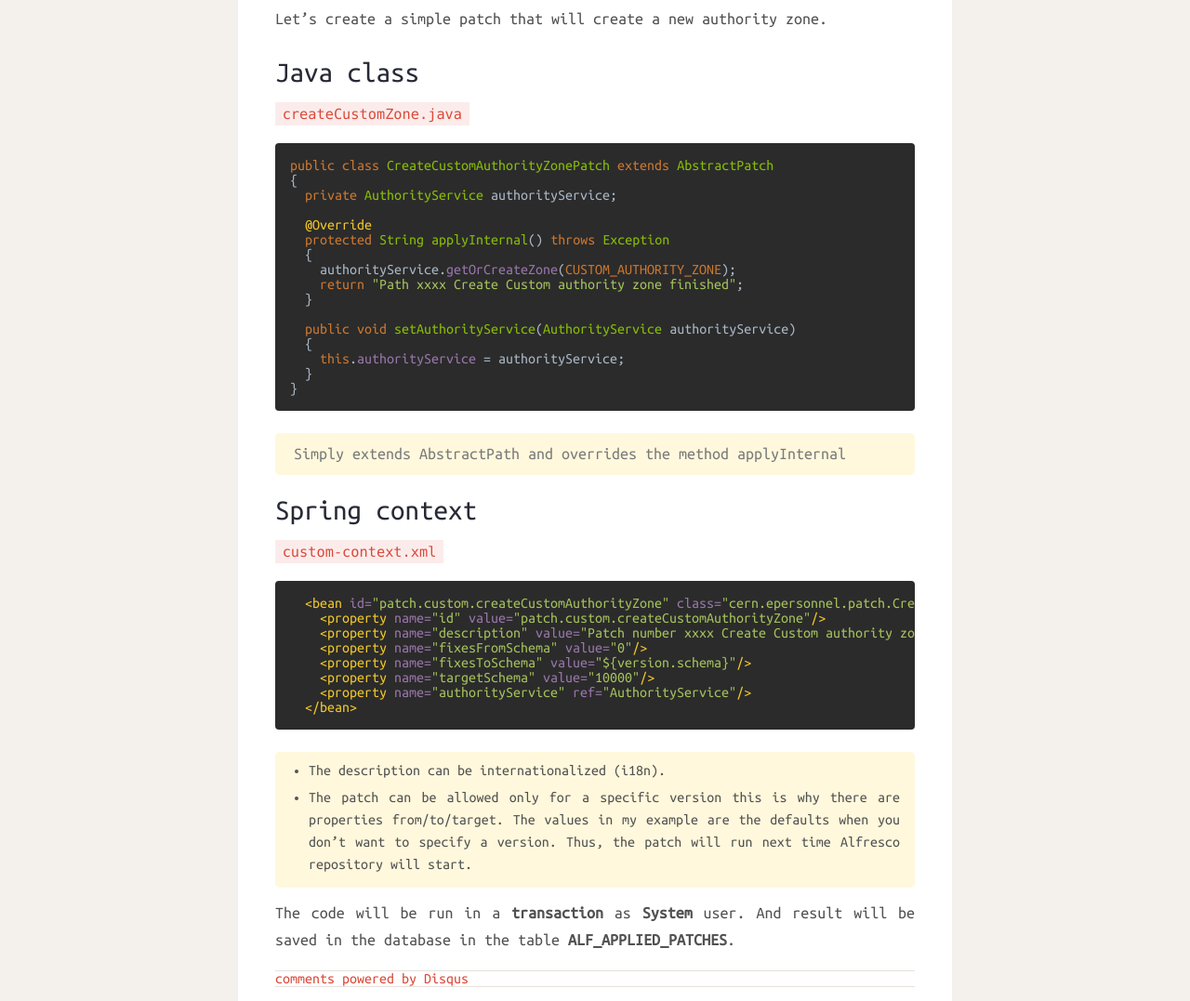
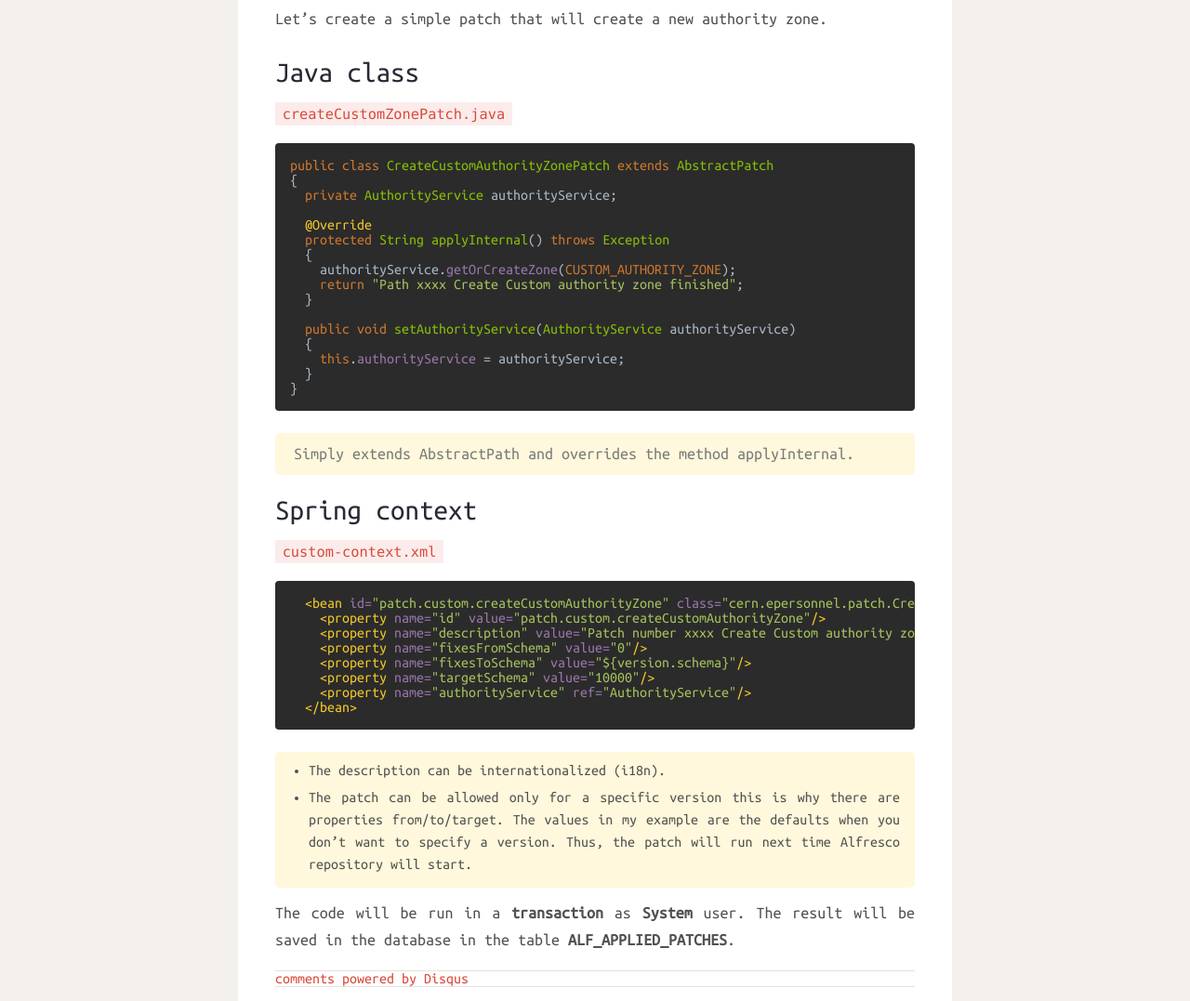
Before and after one commit to TheWeirdDev/theweirddev.github.io, a Jekyll site: the page built from _posts/2016-03-10-alfresco-patch.markdown, in a window 1280 px wide. Shown: the part 764-1841 px from the top of the page at 93% size. Built offline with Jekyll 4.4.1, drawn with Linux system fonts in a browser that asks for light colours; nearby versions of some CDN libraries; comment, search, counter and statistics services are not loaded.

Commit message:
typo on post about Patches

```diff
--- a/_posts/2016-03-10-alfresco-patch.markdown
+++ b/_posts/2016-03-10-alfresco-patch.markdown
@@ -26,7 +26,7 @@ Let's create a simple patch that will create a new authority zone.
 
 ## Java class
 
-`createCustomZone.java`
+`createCustomZonePatch.java`
 {% highlight java%}
 public class CreateCustomAuthorityZonePatch extends AbstractPatch
 {
@@ -46,7 +46,7 @@ public class CreateCustomAuthorityZonePatch extends AbstractPatch
 }
 {% endhighlight %}
 
-> Simply extends AbstractPath and overrides the method applyInternal
+> Simply extends AbstractPath and overrides the method applyInternal.
 
 ## Spring context
 
@@ -66,4 +66,4 @@ public class CreateCustomAuthorityZonePatch extends AbstractPatch
  * The patch can be allowed only for a specific version this is why there are properties from/to/target. The values in my example are the defaults when you don't want to specify a version.
  Thus, the patch will run next time Alfresco repository will start.
 
-The code will be run in a __transaction__ as __System__ user. And result will be saved in the database in the table __ALF_APPLIED_PATCHES__.
+The code will be run in a __transaction__ as __System__ user. The result will be saved in the database in the table __ALF_APPLIED_PATCHES__.
```
Also changed, not shown: other parts of _posts/2016-03-10-alfresco-patch.markdown (+1 -1 lines).
